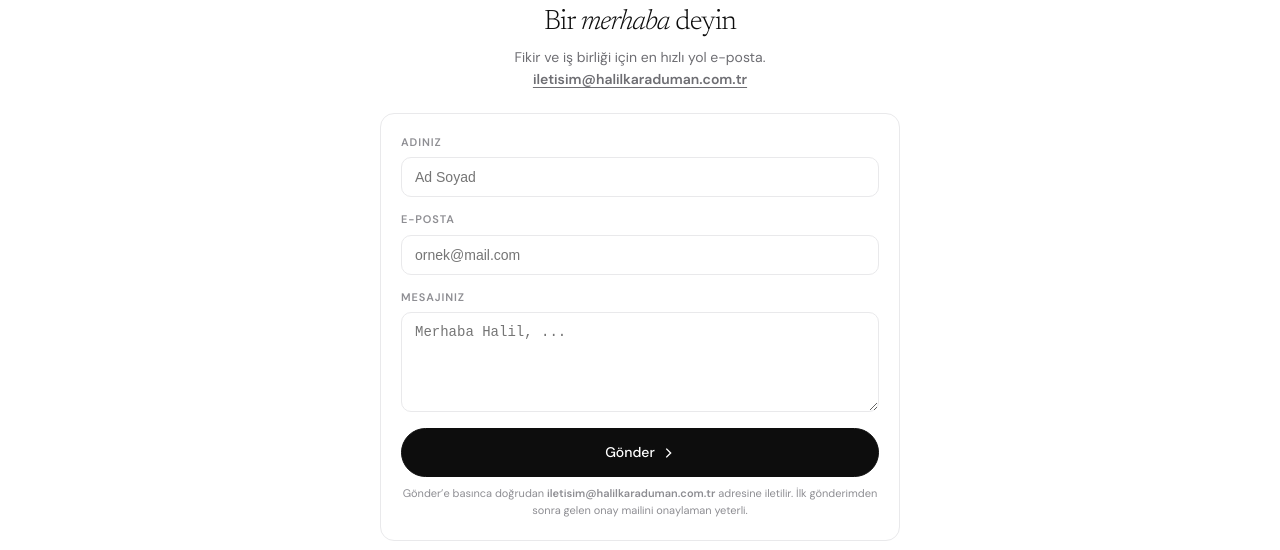
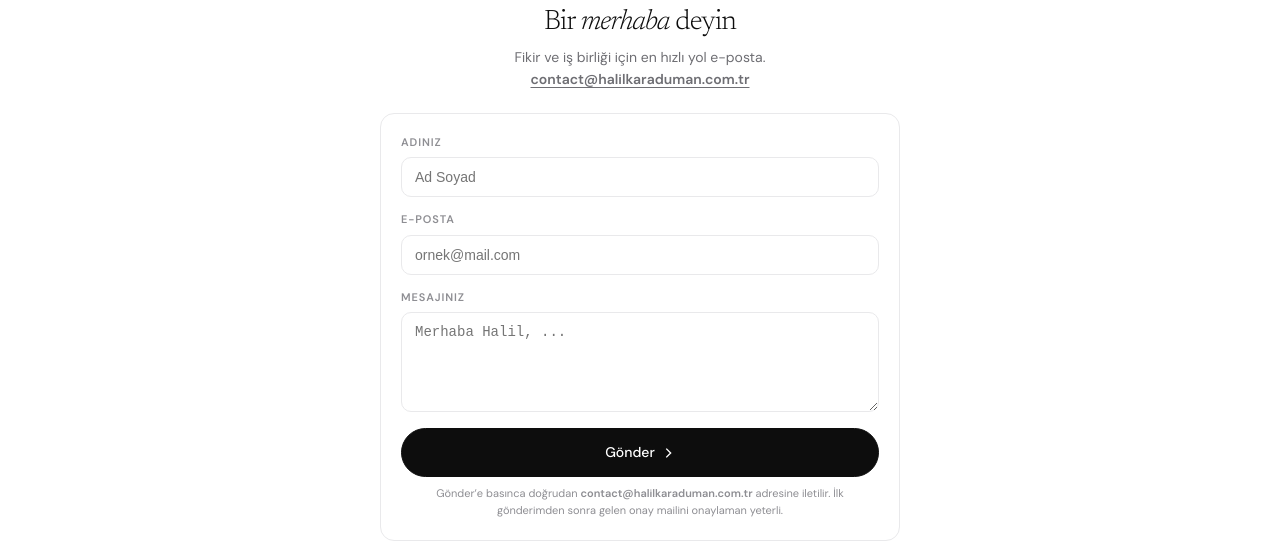
Before and after one commit to kaaradumaann-psi/halilkaraduman.com.tr, a React (Vite) app: page / in a window 1280 px wide. Shown: the part 1516-2066 px from the top of the page. Built offline with nearby package versions, Linux system fonts and the light colour scheme.

Commit message:
fix(contact): mail contact@halilkaraduman.com.tr olarak guncellendi
- FormSubmit AJAX ve mailto fallback iletisim@ -> contact@ degistirildi
- Gosterilen e-posta linkleri ve aciklama notu guncellendi

Co-authored-by: arena-agent <297053741+arena-agent@users.noreply.github.com>

```diff
--- a/src/App.jsx
+++ b/src/App.jsx
@@ -22,8 +22,8 @@ export default function App(){
     if(!/^[^\s@]+@[^\s@]+\.[^\s@]+$/.test(form.email)){setToast('Lütfen geçerli bir e-posta girin.');return}
     setSending(true)
     try{
-      // FormSubmit.co AJAX — ücretsiz, anahtarsız. İlk gönderimde iletisim@halilkaraduman.com.tr adresine gelen onay mailini onaylaman yeterli.
-      const res = await fetch('https://formsubmit.co/ajax/iletisim@halilkaraduman.com.tr',{
+      // FormSubmit.co AJAX — ücretsiz, anahtarsız. İlk gönderimde contact@halilkaraduman.com.tr adresine gelen onay mailini onaylaman yeterli.
+      const res = await fetch('https://formsubmit.co/ajax/contact@halilkaraduman.com.tr',{
         method:'POST',
         headers:{'Content-Type':'application/json','Accept':'application/json'},
         body: JSON.stringify({
@@ -46,7 +46,7 @@ export default function App(){
       // Fallback: kullanıcının mail uygulamasını aç — en garanti yöntem
       const subject = encodeURIComponent(`halilkaraduman.com.tr — ${form.ad}`)
       const body = encodeURIComponent(`Ad: ${form.ad}\nE-posta: ${form.email}\n\nMesaj:\n${form.mesaj}`)
-      window.location.href = `mailto:iletisim@halilkaraduman.com.tr?subject=${subject}&body=${body}`
+      window.location.href = `mailto:contact@halilkaraduman.com.tr?subject=${subject}&body=${body}`
       setToast('Mail uygulamanız açıldı — oradan gönderebilirsiniz. (Otomatik gönderimde sorun oldu)')
     } finally {
       setSending(false)
@@ -146,7 +146,7 @@ export default function App(){
             <h2 className="section-title">Bir <em>merhaba</em> deyin</h2>
             <p className="section-desc">
               Fikir ve iş birliği için en hızlı yol e-posta.<br/>
-              <a href="mailto:iletisim@halilkaraduman.com.tr" style={{fontWeight:600, textDecoration:'underline', textUnderlineOffset:3}}>iletisim@halilkaraduman.com.tr</a>
+              <a href="mailto:contact@halilkaraduman.com.tr" style={{fontWeight:600, textDecoration:'underline', textUnderlineOffset:3}}>contact@halilkaraduman.com.tr</a>
             </p>
           </div>
           <div className="form-wrap reveal">
@@ -157,7 +157,7 @@ export default function App(){
               {/* FormSubmit honeypot - botlar icin gizli */}
               <input type="text" name="_honey" style={{display:'none'}} tabIndex={-1} autoComplete="off"/>
               <button type="submit" className="btn-submit" disabled={sending}>{sending?'Gönderiliyor…':'Gönder'} <svg width="14" height="14" viewBox="0 0 16 16" fill="none"><path d="M6 3l5 5-5 5" stroke="white" strokeWidth="1.6"/></svg></button>
-              <div className="form-note">Gönder’e basınca doğrudan <b>iletisim@halilkaraduman.com.tr</b> adresine iletilir. İlk gönderimden sonra gelen onay mailini onaylaman yeterli.</div>
+              <div className="form-note">Gönder’e basınca doğrudan <b>contact@halilkaraduman.com.tr</b> adresine iletilir. İlk gönderimden sonra gelen onay mailini onaylaman yeterli.</div>
             </form>
           </div>
         </div>
```
